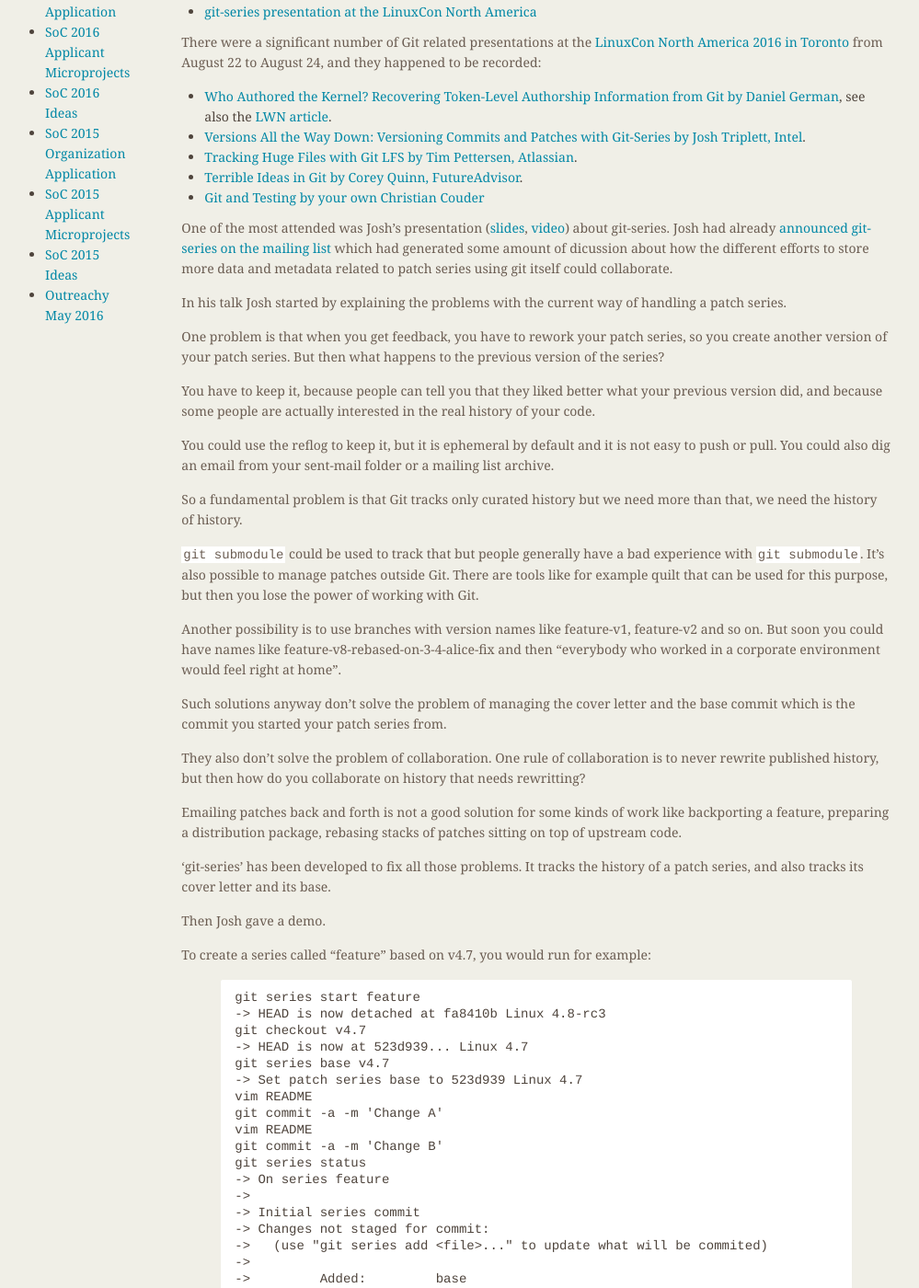
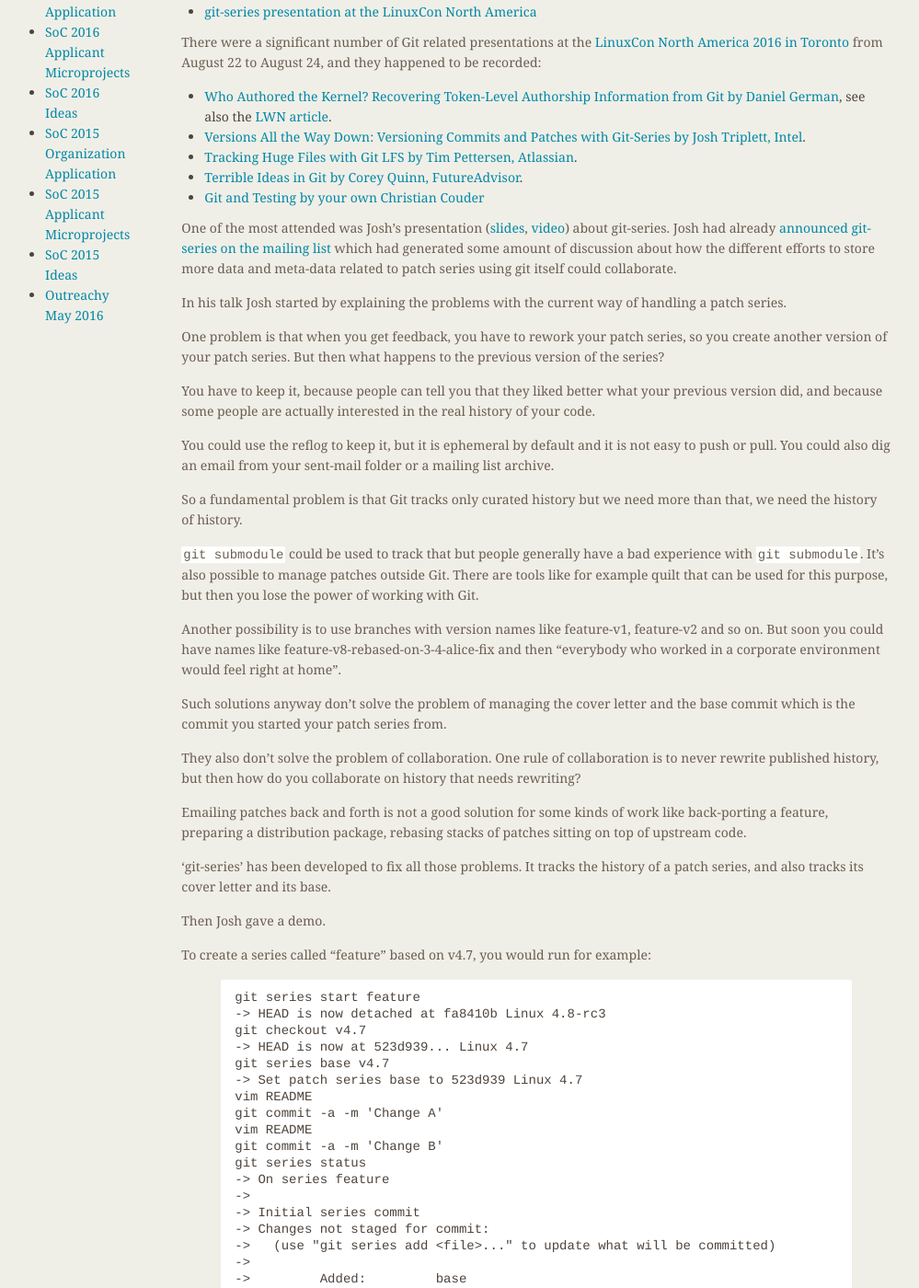
Before and after one commit to git/git.github.io, a Jekyll site: the page built from rev_news/drafts/edition-19.md, in a window 1280 px wide and 1400 px high, scrolled down 268 px. Shown: the whole window at 92% size, without its empty margins (174-1173 px from the left). Built offline with Jekyll 4.4.1, drawn with Linux system fonts in a browser that asks for light colours; some of the changed text lies outside the part shown.

Commit message:
rn-19: fix typos all over the place

```diff
--- a/rev_news/drafts/edition-19.md
+++ b/rev_news/drafts/edition-19.md
@@ -36,8 +36,8 @@
 [video](https://www.youtube.com/watch?v=68XsuXlWiWU&index=23&list=PLGeM09tlguZQyemL0Y5CdpEFrBs-hGGM8))
 about git-series. Josh had already
 [announced git-series on the mailing list](https://public-inbox.org/git/20160729064055.GB25331@x/)
-which had generated some amount of dicussion about how the different
-efforts to store more data and metadata related to patch series using
+which had generated some amount of discussion about how the different
+efforts to store more data and meta-data related to patch series using
 git itself could collaborate.
 
 In his talk Josh started by explaining the problems with the current
@@ -75,10 +75,10 @@
 
 They also don't solve the problem of collaboration. One rule of
 collaboration is to never rewrite published history, but then how do
-you collaborate on history that needs rewritting?
+you collaborate on history that needs rewriting?
 
 Emailing patches back and forth is not a good solution for some kinds
-of work like backporting a feature, preparing a distribution package,
+of work like back-porting a feature, preparing a distribution package,
 rebasing stacks of patches sitting on top of upstream code.
 
 'git-series' has been developed to fix all those problems. It tracks
@@ -106,7 +106,7 @@
 ->
 -> Initial series commit
 -> Changes not staged for commit:
-->   (use "git series add <file>..." to update what will be commited)
+->   (use "git series add <file>..." to update what will be committed)
 ->
 ->         Added:         base
 ->         Added:         base
@@ -177,7 +177,7 @@
   - refs/git-series-internals/staged/feature
 
 which both points to temporary commits. This is needed for
-reachability of a not yet commited cover letter.
+reachability of a not yet committed cover letter.
 
 Then Josh talked about his experience designing and developing
 git-series.
@@ -199,7 +199,7 @@
 force option.
 
 Another example is what happens when you have created a new series and
-made some change to it, but have not yet commited anything, and you
+made some change to it, but have not yet committed anything, and you
 want to detach from it or checkout a new series.
 
 Git has the notion of an "unborn branch", as, when you create a repo,
```
Also changed, not shown: other parts of rev_news/drafts/edition-19.md (+4 -4 lines).
